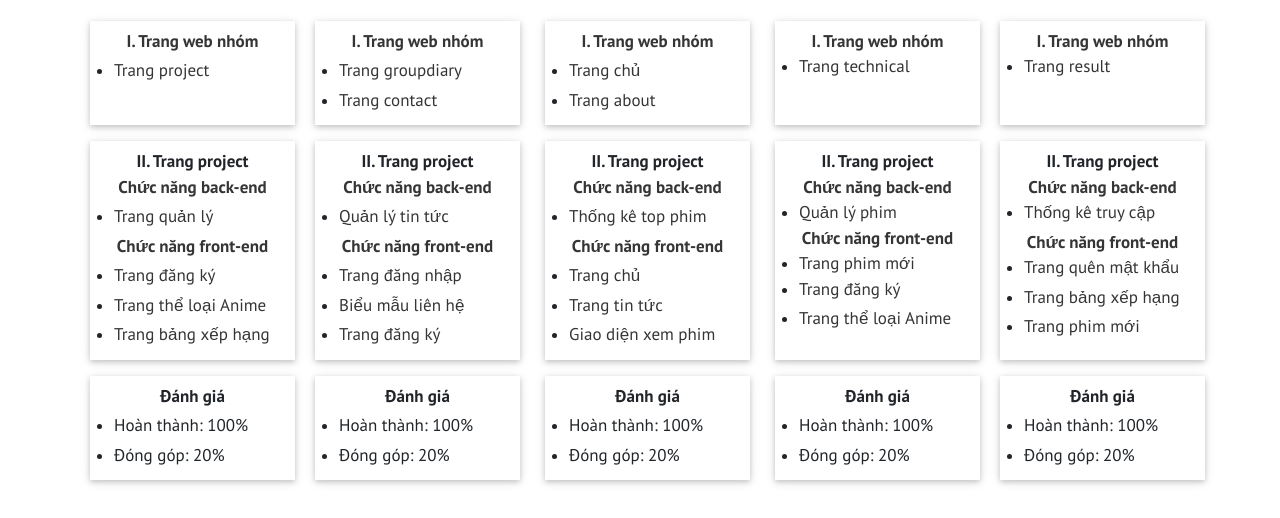
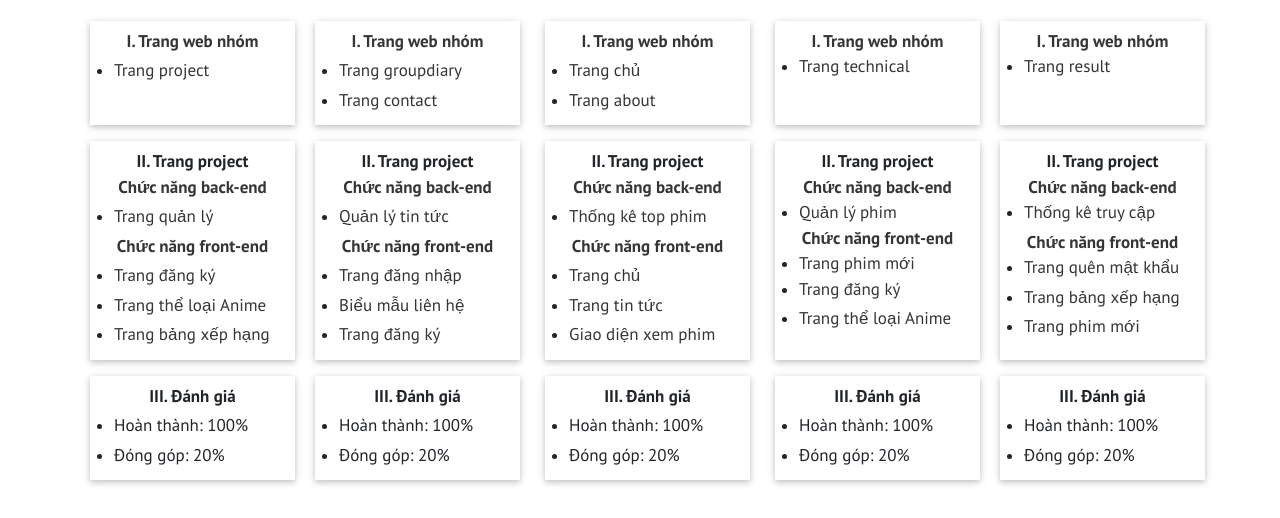
Before and after one commit to quangnhatdepvl/SuperHci, a plain HTML site: page result.html in a window 1280 px wide. Shown: the part 282-800 px from the top of the page. Drawn offline with Linux system fonts and the light colour scheme.

Commit message:
Update result.html

```diff
--- a/result.html
+++ b/result.html
@@ -466,7 +466,7 @@
 											style="box-shadow: 0 2px 5px 0 rgba(0, 0, 0, 0.16), 0 2px 10px 0 rgba(0, 0, 0, 0.12); min-width: 205px; margin-left: 15px">
 											<div class="mb-1">
 												<a
-													target="_blank" style="font-size: 17px; font-weight: 600">Đánh giá
+													target="_blank" style="font-size: 17px; font-weight: 600">III. Đánh giá
 													</a>
 											</div>
 											<div class="ml-3">
@@ -486,7 +486,7 @@
 											style="box-shadow: 0 2px 5px 0 rgba(0, 0, 0, 0.16), 0 2px 10px 0 rgba(0, 0, 0, 0.12); min-width: 205px; margin-left: 20px">
 											<div class="mb-1">
 												<a
-													target="_blank" style="font-size: 17px; font-weight: 600">Đánh giá
+													target="_blank" style="font-size: 17px; font-weight: 600">III. Đánh giá
 													</a>
 											</div>
 											<div class="ml-3">
@@ -506,7 +506,7 @@
 											style="box-shadow: 0 2px 5px 0 rgba(0, 0, 0, 0.16), 0 2px 10px 0 rgba(0, 0, 0, 0.12); min-width: 205px; margin-left: 25px">
 											<div class="mb-1">
 												<a
-													target="_blank" style="font-size: 17px; font-weight: 600">Đánh giá
+													target="_blank" style="font-size: 17px; font-weight: 600">III. Đánh giá
 													</a>
 											</div>
 											<div class="ml-3">
@@ -526,7 +526,7 @@
 											style="box-shadow: 0 2px 5px 0 rgba(0, 0, 0, 0.16), 0 2px 10px 0 rgba(0, 0, 0, 0.12); min-width: 205px; margin-left: 25px">
 											<div class="mb-1">
 												<a
-													target="_blank" style="font-size: 17px; font-weight: 600">Đánh giá
+													target="_blank" style="font-size: 17px; font-weight: 600">III. Đánh giá
 													</a>
 											</div>
 											<div class="ml-3">
@@ -546,7 +546,7 @@
 											style="box-shadow: 0 2px 5px 0 rgba(0, 0, 0, 0.16), 0 2px 10px 0 rgba(0, 0, 0, 0.12); min-width: 205px; margin-left: 20px; margin-right: 0">
 											<div class="mb-1">
 												<a
-													target="_blank" style="font-size: 17px; font-weight: 600">Đánh giá
+													target="_blank" style="font-size: 17px; font-weight: 600">III. Đánh giá
 													</a>
 											</div>
 											<div class="ml-3">
```
